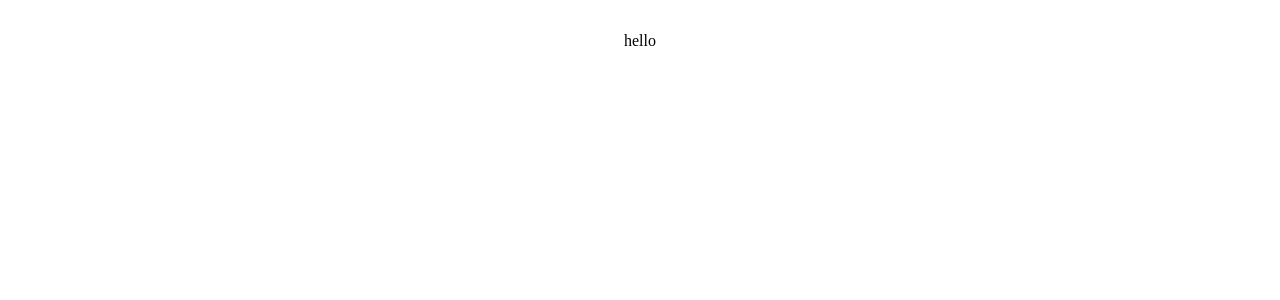
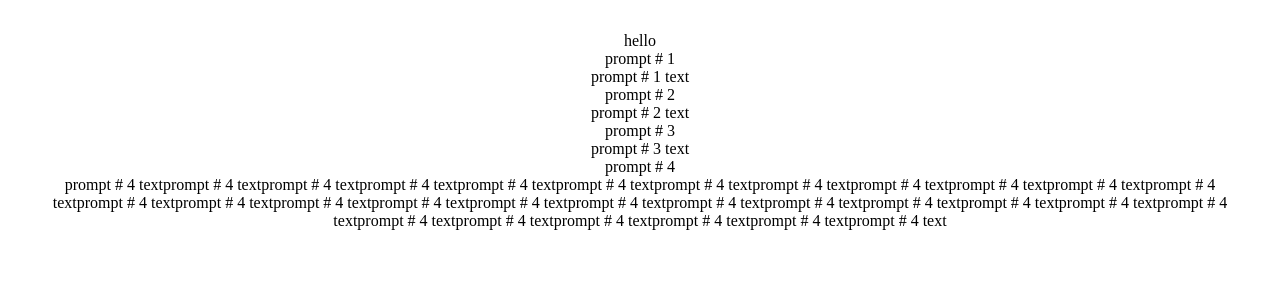
Before and after one commit to mohtasim317/prompt-library, a React (Vite) app: page / in a window 1280 px wide. Shown: the top 300 px of the page. Built offline with nearby package versions, Linux system fonts and the light colour scheme.

Commit message:
Created components, constants, and types folders/files for organization. Created and displaying mock data.

```diff
--- a/src/App.tsx
+++ b/src/App.tsx
@@ -1,9 +1,11 @@
 import "./App.css";
+import PromptList from "./components/PromptList/PromptList";
 
 function App() {
   return (
     <>
       <div>hello</div>
+      <PromptList />
     </>
   );
 }
--- /dev/null
+++ b/src/components/PromptList/PromptList.tsx
@@ -0,0 +1,17 @@
+import "./PromptList.css";
+import { promptData } from "../../constants/constants";
+import PromptTile from "../PromptTile/PromptTile";
+
+function PromptList() {
+  return (
+    <>
+      <div>
+        {promptData.map((prompt) => {
+          return <PromptTile {...prompt} />;
+        })}
+      </div>
+    </>
+  );
+}
+
+export default PromptList;
--- /dev/null
+++ b/src/components/PromptTile/PromptTile.tsx
@@ -0,0 +1,13 @@
+import "./PromptTile.css";
+import { MockDataType } from "../../types";
+
+function PromptTile({ title, text }: MockDataType) {
+  return (
+    <>
+      <div>{title}</div>
+      <div>{text}</div>
+    </>
+  );
+}
+
+export default PromptTile;
--- /dev/null
+++ b/src/constants/constants.ts
@@ -0,0 +1,20 @@
+import { MockDataType } from "../types"
+
+export const promptData: MockDataType[]  = [
+    {
+        title: "prompt # 1",
+        text: "prompt # 1 text"
+    },
+    {
+        title: "prompt # 2",
+        text: "prompt # 2 text"
+    },
+    {
+        title: "prompt # 3",
+        text: "prompt # 3 text"
+    },
+    {
+        title: "prompt # 4",
+        text: "prompt # 4 textprompt # 4 textprompt # 4 textprompt # 4 textprompt # 4 textprompt # 4 textprompt # 4 textprompt # 4 textprompt # 4 textprompt # 4 textprompt # 4 textprompt # 4 textprompt # 4 textprompt # 4 textprompt # 4 textprompt # 4 textprompt # 4 textprompt # 4 textprompt # 4 textprompt # 4 textprompt # 4 textprompt # 4 textprompt # 4 textprompt # 4 textprompt # 4 textprompt # 4 textprompt # 4 textprompt # 4 textprompt # 4 textprompt # 4 text"
+    },
+]
--- /dev/null
+++ b/src/types.ts
@@ -0,0 +1,4 @@
+export interface MockDataType {
+    title: string
+    text: string
+}
```
Also changed, not shown: src/components/PromptList/PromptList.css (added), src/components/PromptTile/PromptTile.css (added).
